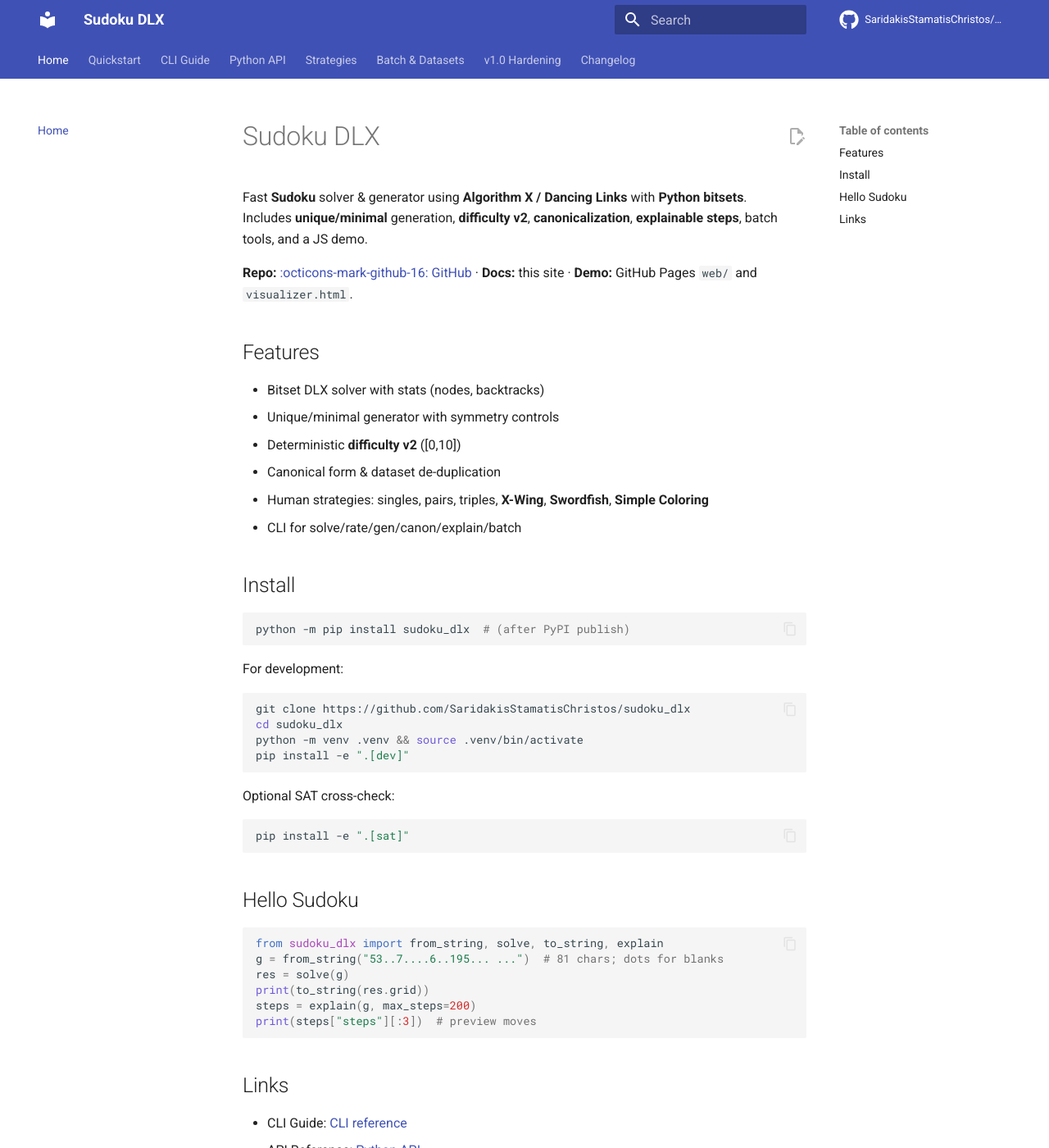
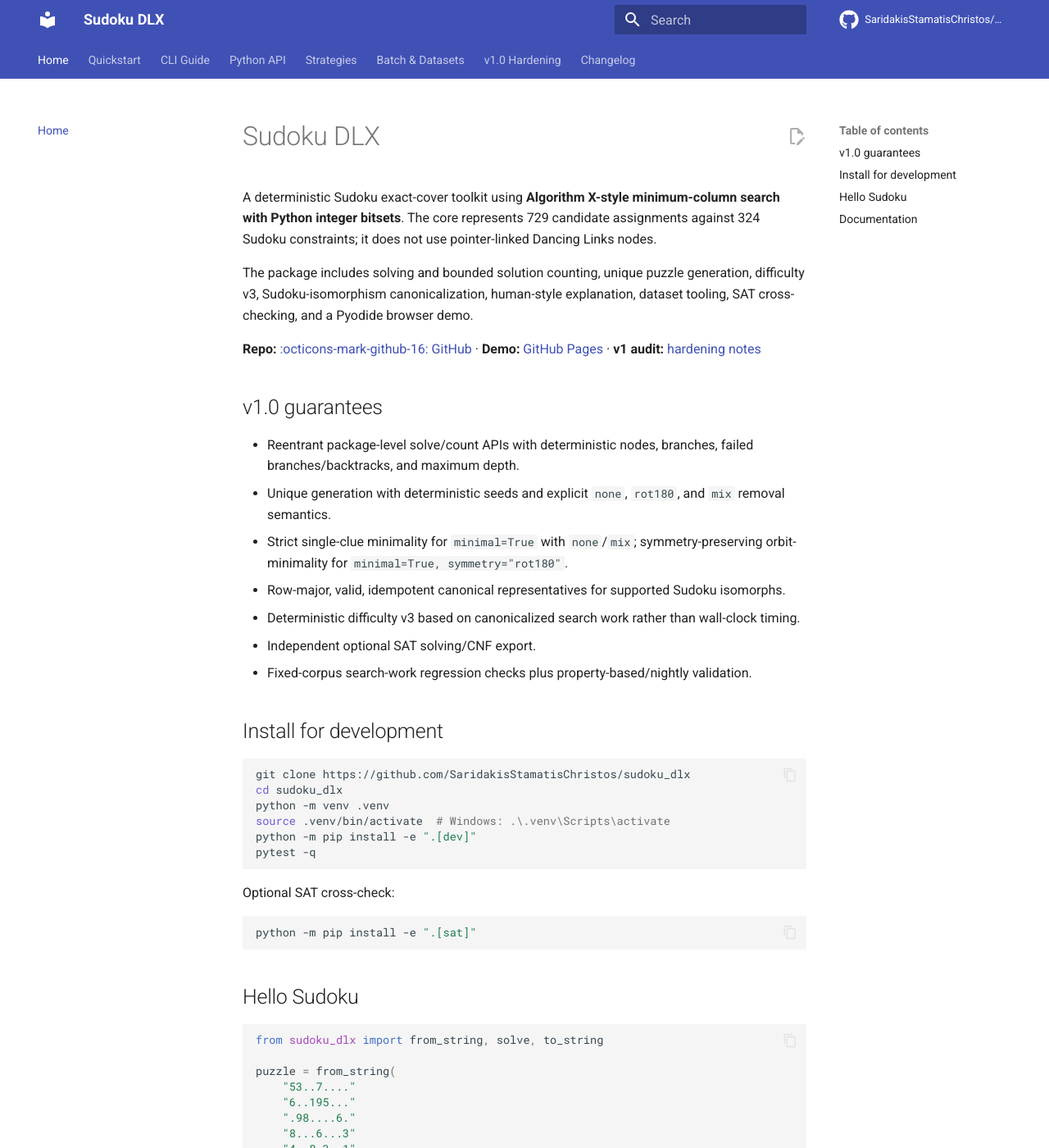
Before and after one commit to SaridakisStamatisChristos/sudoku_dlx, an MkDocs documentation site: the page built from docs/index.md, in a window 1280 px wide and 1400 px high. Shown: the whole window at 82% size. Built offline with MkDocs 1.6.1 and Material for MkDocs 9.7.7, drawn with Linux system fonts in a browser that asks for light colours; comment, search, counter and statistics services are not loaded; some of the changed text lies outside the part shown.

Commit message:
docs: refresh site home for v1.0 semantics

````diff
--- a/docs/index.md
+++ b/docs/index.md
@@ -1,46 +1,66 @@
 # Sudoku DLX
 
-Fast **Sudoku** solver & generator using **Algorithm X / Dancing Links** with **Python bitsets**.
-Includes **unique/minimal** generation, **difficulty v2**, **canonicalization**, **explainable steps**, batch tools, and a JS demo.
+A deterministic Sudoku exact-cover toolkit using **Algorithm X-style minimum-column search with Python integer bitsets**. The core represents 729 candidate assignments against 324 Sudoku constraints; it does not use pointer-linked Dancing Links nodes.
 
-**Repo:** [:octicons-mark-github-16: GitHub](https://github.com/SaridakisStamatisChristos/sudoku_dlx) · **Docs:** this site · **Demo:** GitHub Pages `web/` and `visualizer.html`.
+The package includes solving and bounded solution counting, unique puzzle generation, difficulty v3, Sudoku-isomorphism canonicalization, human-style explanation, dataset tooling, SAT cross-checking, and a Pyodide browser demo.
 
-## Features
-- Bitset DLX solver with stats (nodes, backtracks)
-- Unique/minimal generator with symmetry controls
-- Deterministic **difficulty v2** ([0,10])
-- Canonical form & dataset de-duplication
-- Human strategies: singles, pairs, triples, **X-Wing**, **Swordfish**, **Simple Coloring**
-- CLI for solve/rate/gen/canon/explain/batch
+**Repo:** [:octicons-mark-github-16: GitHub](https://github.com/SaridakisStamatisChristos/sudoku_dlx) · **Demo:** [GitHub Pages](https://saridakisstamatischristos.github.io/sudoku_dlx/) · **v1 audit:** [hardening notes](V1_HARDENING.md)
 
-## Install
-```bash
-python -m pip install sudoku_dlx  # (after PyPI publish)
-```
-For development:
+## v1.0 guarantees
+
+- Reentrant package-level solve/count APIs with deterministic nodes, branches, failed branches/backtracks, and maximum depth.
+- Unique generation with deterministic seeds and explicit `none`, `rot180`, and `mix` removal semantics.
+- Strict single-clue minimality for `minimal=True` with `none`/`mix`; symmetry-preserving orbit-minimality for `minimal=True, symmetry="rot180"`.
+- Row-major, valid, idempotent canonical representatives for supported Sudoku isomorphs.
+- Deterministic difficulty v3 based on canonicalized search work rather than wall-clock timing.
+- Independent optional SAT solving/CNF export.
+- Fixed-corpus search-work regression checks plus property-based/nightly validation.
+
+## Install for development
+
 ```bash
 git clone https://github.com/SaridakisStamatisChristos/sudoku_dlx
 cd sudoku_dlx
-python -m venv .venv && source .venv/bin/activate
-pip install -e ".[dev]"
+python -m venv .venv
+source .venv/bin/activate  # Windows: .\.venv\Scripts\activate
+python -m pip install -e ".[dev]"
+pytest -q
 ```
+
 Optional SAT cross-check:
+
 ```bash
-pip install -e ".[sat]"
+python -m pip install -e ".[sat]"
 ```
 
 ## Hello Sudoku
+
 ```python
-from sudoku_dlx import from_string, solve, to_string, explain
-g = from_string("53..7....6..195... ...")  # 81 chars; dots for blanks
-res = solve(g)
-print(to_string(res.grid))
-steps = explain(g, max_steps=200)
-print(steps["steps"][:3])  # preview moves
+from sudoku_dlx import from_string, solve, to_string
+
+puzzle = from_string(
+    "53..7...."
+    "6..195..."
+    ".98....6."
+    "8...6...3"
+    "4..8.3..1"
+    "7...2...6"
+    ".6....28."
+    "...419..5"
+    "....8..79"
+)
+result = solve(puzzle)
+assert result is not None
+print(to_string(result.grid))
+print(result.stats)
 ```
 
-## Links
-- CLI Guide: [CLI reference](cli.md)
-- API Reference: [Python API](api.md)
-- Strategies: [Human strategies](strategies.md)
-- Batch: [Datasets & tooling](batch.md)
+## Documentation
+
+- [Quickstart](quickstart.md)
+- [CLI reference](cli.md)
+- [Python API](api.md)
+- [Human strategies](strategies.md)
+- [Datasets & batch tooling](batch.md)
+- [v1.0 hardening audit](V1_HARDENING.md)
+- [Changelog highlights](changelog.md)
````
